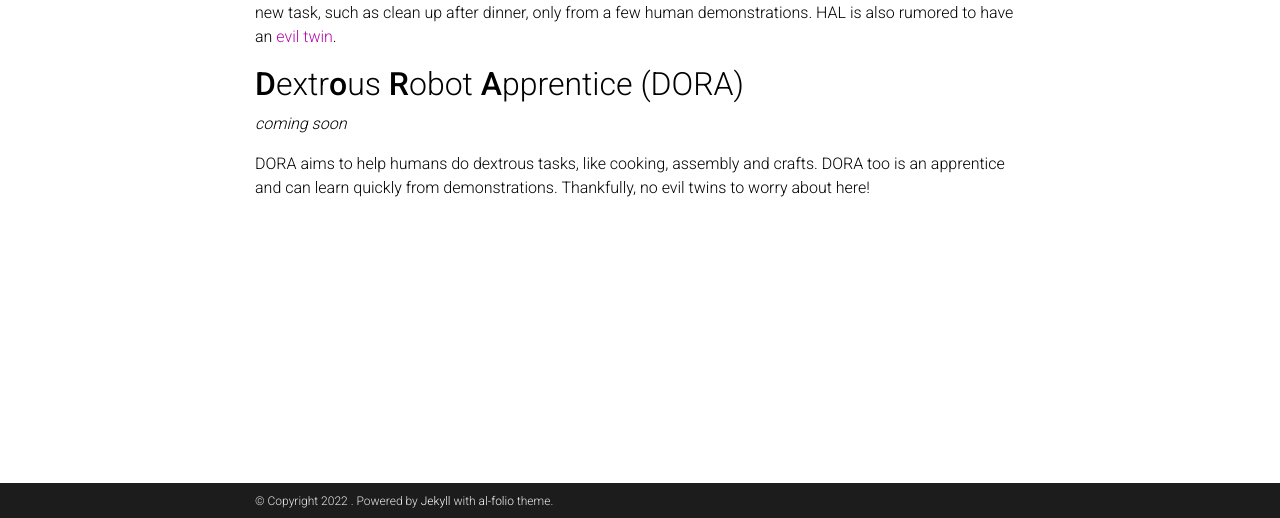
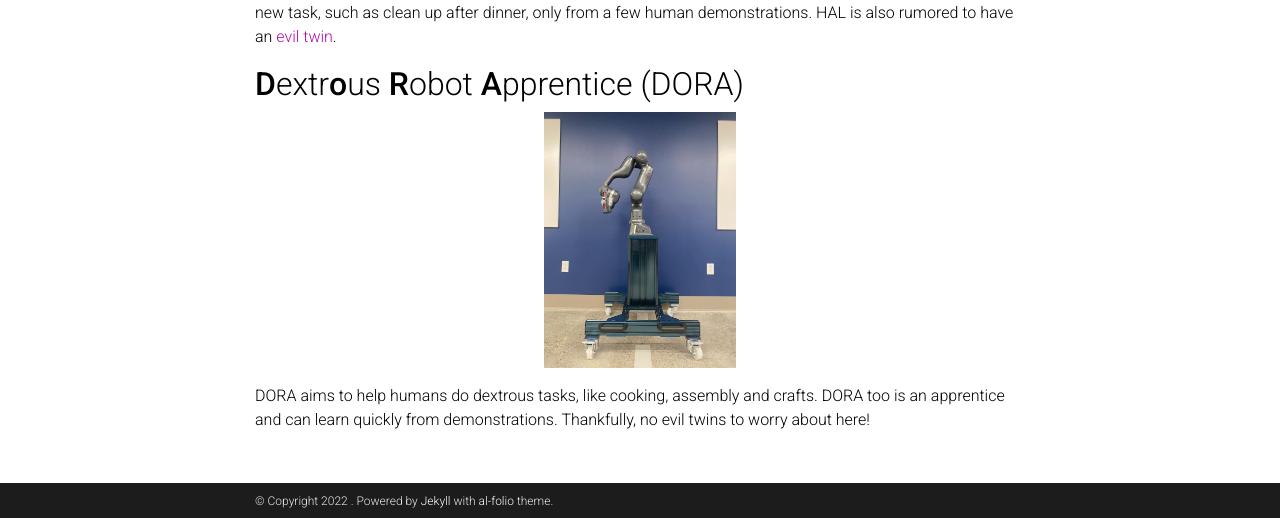
Before and after one commit to portal-cornell/portal-cornell.github.io, a Jekyll site: the page built from _pages/robots.md, in a window 1280 px wide and 1076 px high. Shown: the part 558-1076 px from the top of the window. Built offline with Jekyll 4.4.1, drawn with Linux system fonts in a browser that asks for light colours; comment, search, counter and statistics services are not loaded; a style sheet for code colours, icons or effects is not loaded.

Commit message:
updating with new pictures

```diff
--- a/_pages/robots.md
+++ b/_pages/robots.md
@@ -17,6 +17,8 @@ HAL aims to help humans automate daily tasks around the house. Since HAL is an a
 
 ## **D**extr**o**us **R**obot **A**pprentice (DORA)
 
-*coming soon*
+<p style="text-align:center;">
+<img src="../assets/img/robot/dora.jpg" style="width:25%;" alt="dora">
+</p>
 
 DORA aims to help humans do dextrous tasks, like cooking, assembly and crafts. DORA too is an apprentice and can learn quickly from demonstrations. Thankfully, no evil twins to worry about here!
```
Also changed, not shown: _pages/about.md (+1 -1 lines), assets/img/robot/dora.jpg (added), 2 other files.
